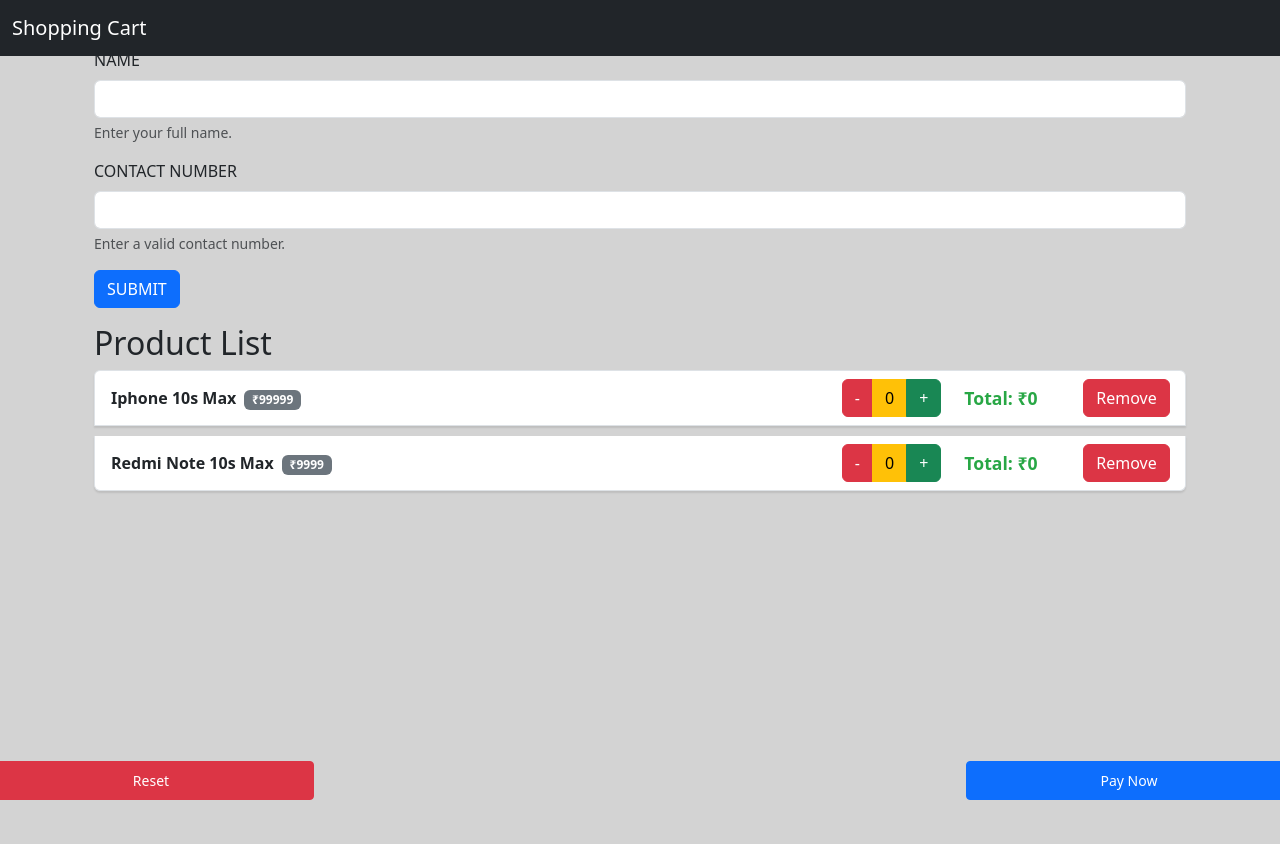
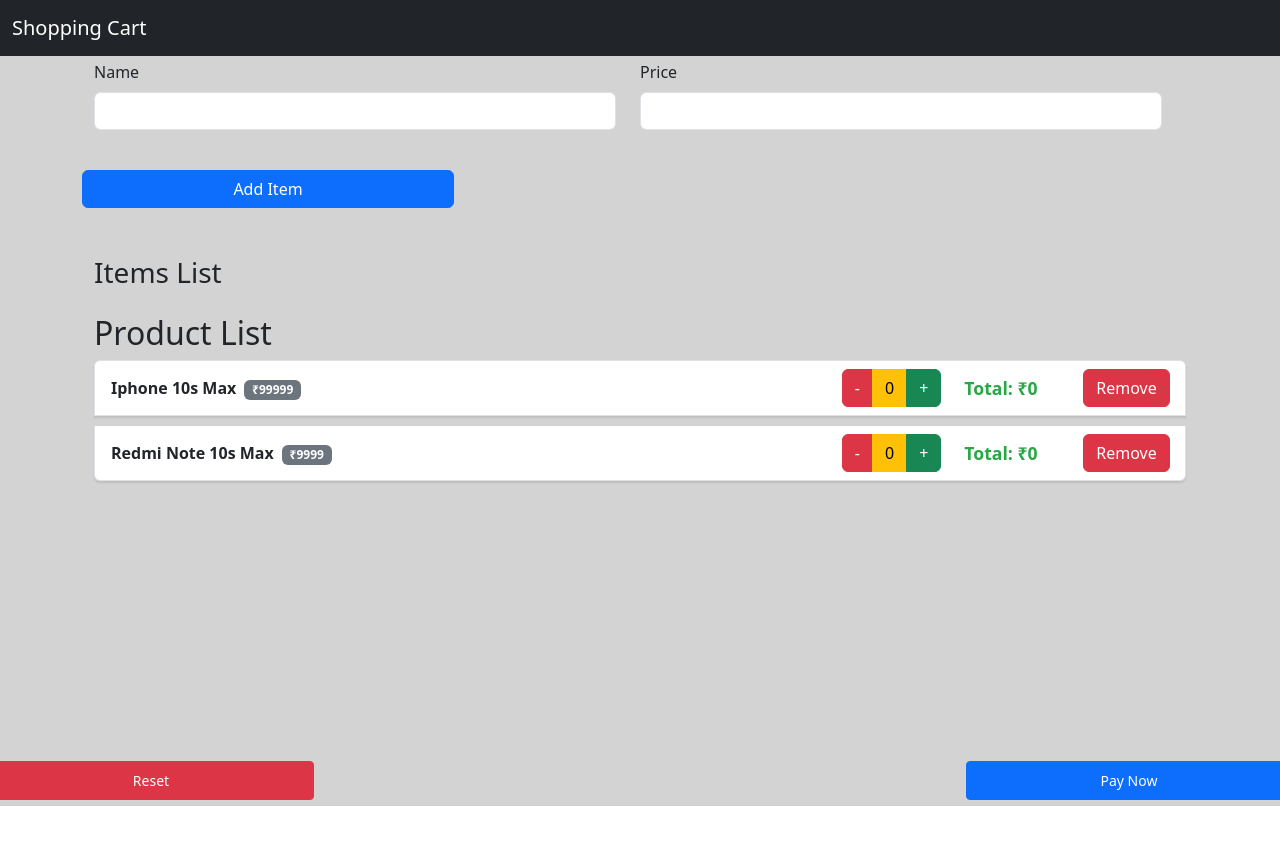
Before and after one commit to simrankaurgulati2006/Shopping-Cart, a React (Vite) app: page / in a window 1280 px wide. Shown: the top 844 px of the page. After the commit the page ends 806 px from the top, so only its background shows below. Built offline with nearby package versions, Linux system fonts and the light colour scheme.

Commit message:
Improved Functionality

```diff
--- a/src/App.css
+++ b/src/App.css
@@ -1,25 +1,25 @@
-/* Reset some global styles to ensure alignment */
+
 html, body {
-  height: 100%;   /* Ensures the page takes full height */
-  margin: 0;      /* Removes default margin */
-  padding: 0;     /* Removes default padding */
-   /* Ensures block-level rendering */
-  text-align: left;  /* Ensures text aligns to the left */
-  box-sizing: border-box; /* Avoids padding or border affecting width/height */
+  height: 100%;
+  margin: 0;
+  padding-top: calc(1rem - 10px);
+  padding-bottom: calc(1rem - 10px);
+  text-align: left;
+  box-sizing: border-box;
 }
 
 body {
-  font-family: Arial, sans-serif; /* Set the font for better readability */
+  font-family: Arial, sans-serif;
 }
 
 .container {
-  margin-top: 10px; /* Adds space from the top of the page */
-  padding: 0; /* Ensures no padding from container */
-  width: 100%;  /* Full width of the screen */
+  margin-top: 10px;
+  padding: 0;
+  width: 100%;
 }
 
 ul {
-  list-style-type: none;  /* Remove default list styling */
+  list-style-type: none;
   padding: 0;
 }
 
@@ -29,8 +29,8 @@
   align-items: center;
   padding: 15px;
   margin-bottom: 10px;
-  background-color: #f8f9fa; /* Light background */
-  box-shadow: 0 2px 2px rgba(0, 0, 0, 0.1); /* Subtle shadow */
+  background-color: #f8f9fa;
+  box-shadow: 0 2px 2px rgba(0, 0, 0, 0.1);
 }
 
 .badge {
@@ -41,5 +41,5 @@
 .col-4 {
   font-size: 1.1rem;
   font-weight: bold;
-  color: #28a745; /* Green color for total price */
+  color: #28a745;
 }
--- a/src/App.jsx
+++ b/src/App.jsx
@@ -72,12 +72,21 @@
     setTotalAmount(newTotalAmount);
     setProductList(newProductList);
   };
+  const addItem =(name,price) => {
+    let newProductList =[...productLit];
+    newProductList.push({
+      price:price,
+      name:name,
+      quantity:0
+    });
+    setProductList(newProductList);
+  }
 
   return (
     <>
       <Navbar />
       <main className="container">
-        <AddItem />
+        <AddItem addItem={addItem}/>
         {/* Pass incrementQuantity and decrementQuantity as props to ProductList */}
         <ProductList
           productList={productList}
--- a/src/components/AddItem.jsx
+++ b/src/components/AddItem.jsx
@@ -1,49 +1,91 @@
 import React, { Component } from 'react';
 
 class AddItem extends Component {
+  constructor(props) {
+    super(props);
+    this.state = {
+      productName: "",    // State for product name
+      productPrice: 0,    // State for product price
+      items: [],          // State to hold the list of items
+    };
+  }
+
+  // Handle form submission
+  handleSubmit = (e) => {
+    e.preventDefault(); // Prevent default form submission
+
+    const { productName, productPrice } = this.state;
+
+    // Validate before adding item
+    if (productName && productPrice > 0) {
+      // Add the new item to the list
+      this.setState((prevState) => ({
+        items: [...prevState.items, { productName, productPrice }],
+      }));
+
+      // Reset form fields after adding the item
+      this.setState({ productName: "", productPrice: 0 });
+    }
+  };
+
+  // Handle price change to ensure it's treated as a number
+  handlePriceChange = (e) => {
+    const price = e.target.value ? parseFloat(e.target.value) : 0;
+    this.setState({ productPrice: price });
+  };
+
   render() {
     return (
-      <div className="container mt-5"> {/* Added a container with margin-top */}
-        <form>
-          {/* Name Input Section */}
-          <div className="mb-3">
+      <div className="container mt-5">
+        {/* Form to add new item */}
+        <form className="row mb-5" onSubmit={this.handleSubmit}>
+          <div className="row mb-4">
+            {/* Product Name Input */}
+            <div className="mb-3 col-6">
               <label htmlFor="inputName" className="form-label">
-              NAME
+                Name
               </label>
               <input
-              type="text" // Changed from email to text for name input
+                type="text"
                 className="form-control"
                 id="inputName"
-              aria-describedby="nameHelp" // Changed to a more meaningful ID
+                value={this.state.productName}
+                onChange={(e) => this.setState({ productName: e.target.value })}
+                aria-describedby="nameHelp"
               />
-            {/* Optional Help text */}
-            <div id="nameHelp" className="form-text">
-              Enter your full name.
-            </div>
             </div>
 
-          {/* Contact Number Input Section */}
-          <div className="mb-3">
-            <label htmlFor="inputNumber" className="form-label">
-              CONTACT NUMBER
+            {/* Product Price Input */}
+            <div className="mb-3 col-6">
+              <label htmlFor="inputPrice" className="form-label">
+                Price
               </label>
               <input
-              type="tel" // Changed from number to tel for contact numbers
+                type="number" // Changed to 'number' input type for price
                 className="form-control"
-              id="inputNumber"
-              aria-describedby="numberHelp" // Changed to a more meaningful ID
+                id="inputPrice"
+                value={this.state.productPrice || ""}
+                onChange={this.handlePriceChange}
+                aria-describedby="priceHelp"
               />
-            {/* Optional Help text */}
-            <div id="numberHelp" className="form-text">
-              Enter a valid contact number.
             </div>
           </div>
 
           {/* Submit Button */}
-          <button type="submit" className="btn btn-primary">
-            SUBMIT
+          <button type="submit" className="btn btn-primary col-4">
+            Add Item
           </button>
         </form>
+
+        {/* Displaying the list of items */}
+        <h3 className="mt-5">Items List</h3>
+        <ul className="list-group">
+          {this.state.items.map((item, index) => (
+            <li key={index} className="list-group-item">
+              {item.productName} - ₹{item.productPrice.toFixed(2)}
+            </li>
+          ))}
+        </ul>
       </div>
     );
   }
--- a/src/components/Footer.jsx
+++ b/src/components/Footer.jsx
@@ -7,7 +7,7 @@
       <button
         className="btn btn-danger btn-sm col-3 py-2"
         onClick={() => {
-          props.resetQuantity();
+          props.resetQuantity(); // Call resetQuantity to clear the items
         }}
       >
         Reset
--- a/src/index.css
+++ b/src/index.css
@@ -55,6 +55,7 @@
   outline: 4px auto -webkit-focus-ring-color;
 }
 
+
 @media (prefers-color-scheme: light) {
   :root {
     color: #213547;
```
Lines whose indentation alone changed are shown as unchanged.
